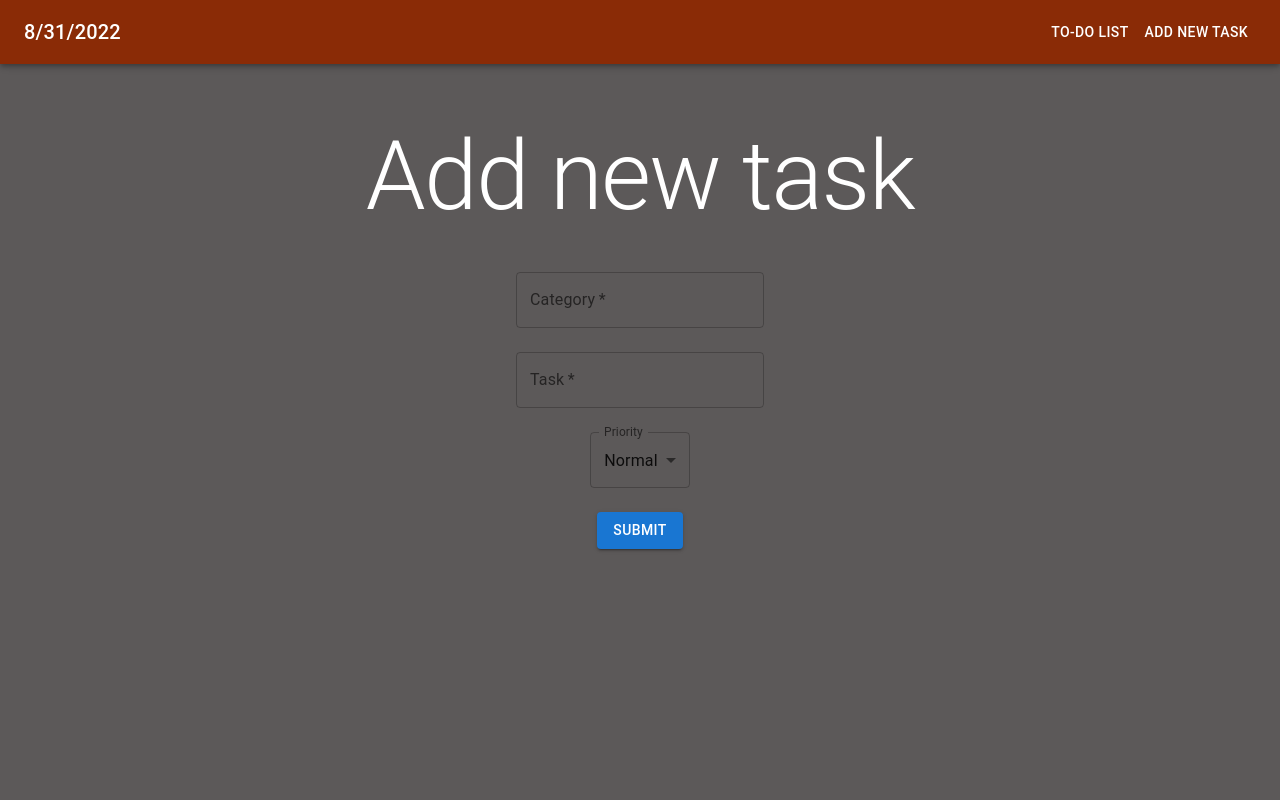
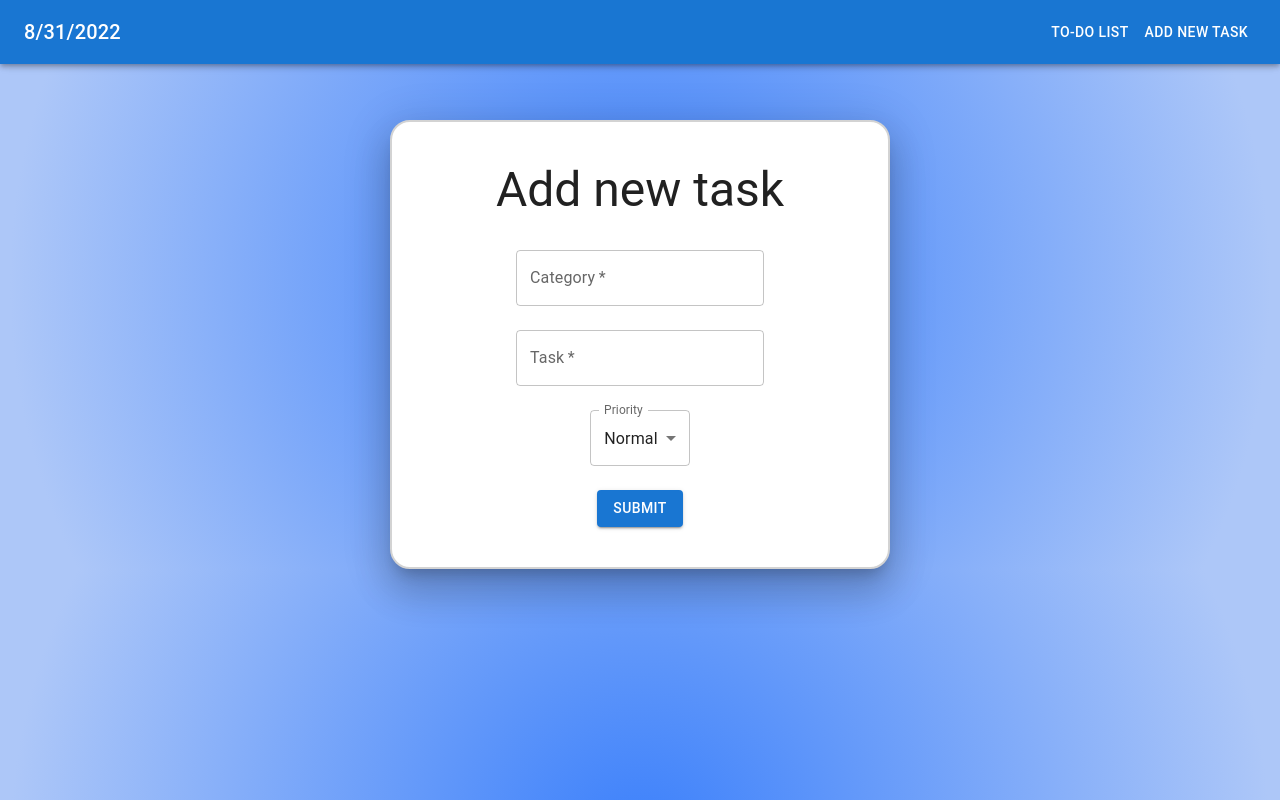
Before and after one commit to NacomiTagiera/To-do-list, a React (Create React App) app in the folder to-do-list/: page /add-task in a window 1280 px wide. Built offline with nearby package versions, Linux system fonts and the light colour scheme; no server answers.

Commit message:
Added better styles, cosmetic changes

```diff
--- a/to-do-list/public/index.html
+++ b/to-do-list/public/index.html
@@ -1,43 +1,19 @@
 <!DOCTYPE html>
 <html lang="en">
+
 <head>
   <meta charset="utf-8" />
   <link rel="icon" href="%PUBLIC_URL%/favicon.ico" />
   <meta name="viewport" content="width=device-width, initial-scale=1" />
   <meta name="theme-color" content="#000000" />
-    <meta
-      name="description"
-      content="Web site created using create-react-app"
-    />
+  <meta name="description" content="Web site created using create-react-app" />
   <link rel="apple-touch-icon" href="%PUBLIC_URL%/logo192.png" />
-    <!--
-      manifest.json provides metadata used when your web app is installed on a
-      user's mobile device or desktop. See https://developers.google.com/web/fundamentals/web-app-manifest/
-    -->
   <link rel="manifest" href="%PUBLIC_URL%/manifest.json" />
-    <!--
-      Notice the use of %PUBLIC_URL% in the tags above.
-      It will be replaced with the URL of the `public` folder during the build.
-      Only files inside the `public` folder can be referenced from the HTML.
+  <title>Todo List</title>
+</head>
 
-      Unlike "/favicon.ico" or "favicon.ico", "%PUBLIC_URL%/favicon.ico" will
-      work correctly both with client-side routing and a non-root public URL.
-      Learn how to configure a non-root public URL by running `npm run build`.
-    -->
-    <title>React App</title>
-  </head>
 <body>
-    <noscript>You need to enable JavaScript to run this app.</noscript>
   <div id="root"></div>
-    <!--
-      This HTML file is a template.
-      If you open it directly in the browser, you will see an empty page.
+</body>
 
-      You can add webfonts, meta tags, or analytics to this file.
-      The build step will place the bundled scripts into the <body> tag.
-
-      To begin the development, run `npm start` or `yarn start`.
-      To create a production bundle, use `npm run build` or `yarn build`.
-    -->
-  </body>
 </html>
--- a/to-do-list/src/components/Navbar.tsx
+++ b/to-do-list/src/components/Navbar.tsx
@@ -67,7 +67,7 @@ export default function Navbar({ window }: Props) {
   return (
     <Box sx={{ display: "flex", mb: 15 }}>
       <AppBar component="nav">
-        <Toolbar sx={{ backgroundColor: "#8a2b06" }}>
+        <Toolbar>
           <IconButton
             color="inherit"
             aria-label="open drawer"
@@ -112,7 +112,6 @@ export default function Navbar({ window }: Props) {
           sx={{
             display: { xs: "block", sm: "none" },
             "& .MuiDrawer-paper": {
-              backgroundColor: "darkgray",
               boxSizing: "border-box",
               width: drawerWidth,
             },
--- a/to-do-list/src/config/backendAPI.ts
+++ b/to-do-list/src/config/backendAPI.ts
@@ -25,9 +25,9 @@ const createTodo = async (newTodo: Todo) => {
   backendAPI.post(connection.todos.url, newTodo);
 };
 
-const deleteTodo = async (todoId: string) => {
+const deleteTodo = async (firebaseId: string) => {
   const response = await backendAPI.delete(
-    `${connection.todos.url}/${todoId}`,
+    `${connection.todos.url}/${firebaseId}`,
     {
       headers,
     }
@@ -35,15 +35,18 @@ const deleteTodo = async (todoId: string) => {
   return response.data;
 };
 
-const editTodo = async (modifiedTodo: TodoFormikValues, todoId: string) => {
-  const response = await backendAPI.patch(`${connection.todos.url}/${todoId}`, {
+const editTodo = async (modifiedTodo: TodoFormikValues, firebaseId: string) => {
+  const response = await backendAPI.patch(
+    `${connection.todos.url}/${firebaseId}`,
+    {
       headers,
       data: {
         category: modifiedTodo.category,
         task: modifiedTodo.task,
         priority: modifiedTodo.priority,
       },
-  });
+    }
+  );
   return response;
 };
 
--- a/to-do-list/src/index.css
+++ b/to-do-list/src/index.css
@@ -9,8 +9,9 @@ html {
 }
 
 body {
-  background-color: #5c5959;
-  color: white;
+  background: #b1caf8;
+  background: radial-gradient(circle, #3a7ffb 0%, #adc7f8 90%);
+  color: #fff;
   margin: 0;
   padding: 0;
 }
@@ -20,12 +21,12 @@ body {
 }
 
 ::-webkit-scrollbar-track {
-  background: lightgray;
+  background: #add8e6;
   border-radius: 8px;
-  box-shadow: inset 0 0 5px darkgray;
+  box-shadow: inset 0 0 5px #02029c;
 }
 
 ::-webkit-scrollbar-thumb {
-  background: #868585;
+  background: #00008b;
   border-radius: 8px;
 }
--- a/to-do-list/src/pages/AddTaskPanel.tsx
+++ b/to-do-list/src/pages/AddTaskPanel.tsx
@@ -5,6 +5,7 @@ import {
   Alert,
   Box,
   Button,
+  Card,
   Collapse,
   createTheme,
   FormControl,
@@ -74,23 +75,26 @@ export default function AddTaskPanel({ isInEditTodo = false, todo }: Props) {
       createdAt: new Date().toISOString(),
       completed: false,
     });
-    console.log(values);
     actions.resetForm();
     setDisplayInfo(true);
+    setTimeout(() => {
+      setDisplayInfo(false);
+    }, 2000);
+    setPriority("Normal");
   };
 
   const validationSchema = Yup.object().shape({
     category: Yup.string()
       .label("Category")
       .required()
-      .trim("Incorrect format")
+      .trim("Delete leading and trailing spaces!")
       .strict(true)
       .min(3)
       .max(25),
     task: Yup.string()
       .label("Task")
       .required()
-      .trim("Incorrect format")
+      .trim("Delete leading and trailing spaces!")
       .strict(true)
       .min(3)
       .max(60),
@@ -98,25 +102,27 @@ export default function AddTaskPanel({ isInEditTodo = false, todo }: Props) {
 
   return (
     <ThemeProvider theme={theme}>
-      <Box sx={{ mx: "auto", width: { md: "max-content" } }}>
+      <Card
+        sx={{
+          backgroundColor: "",
+          border: "2px solid lightgray",
+          borderRadius: 5,
+          boxShadow: 23,
+          mx: "auto",
+          p: 5,
+          width: "min(90%, 500px)",
+        }}
+      >
         <Formik
           initialValues={initialValues}
           onSubmit={onSubmit}
           validationSchema={validationSchema}
         >
-          <Box
-            sx={{
-              marginTop: 8,
-              display: "flex",
-              flexDirection: "column",
-              alignItems: "center",
-              justifyContent: "center",
-            }}
-          >
+          <Stack direction="column" spacing={4}>
             <Typography
-              variant="h1"
-              component="h1"
-              sx={{ mb: 5, textAlign: "center" }}
+              variant="h3"
+              component="h3"
+              sx={{ textAlign: "center" }}
             >
               {!!todo ? "Edit task" : "Add new task"}
             </Typography>
@@ -153,7 +159,7 @@ export default function AddTaskPanel({ isInEditTodo = false, todo }: Props) {
                 </Button>
               </Stack>
             </Form>
-          </Box>
+          </Stack>
         </Formik>
         <Collapse in={displayInfo} mountOnEnter unmountOnExit>
           <Alert severity="success" onClose={() => setDisplayInfo(false)}>
@@ -162,7 +168,7 @@ export default function AddTaskPanel({ isInEditTodo = false, todo }: Props) {
               : "Todo was successfully added!"}
           </Alert>
         </Collapse>
-      </Box>
+      </Card>
     </ThemeProvider>
   );
 }
--- a/to-do-list/src/pages/ToDoList.tsx
+++ b/to-do-list/src/pages/ToDoList.tsx
@@ -10,7 +10,6 @@ import {
   useGridSelector,
   GridToolbarQuickFilter,
   GridLinkOperator,
-  GridEventListener,
 } from "@mui/x-data-grid";
 import { Alert, Box, Pagination, Typography } from "@mui/material";
 import { Edit, HighlightOff } from "@mui/icons-material";
@@ -51,7 +50,7 @@ function CustomPagination() {
 
   return (
     <Pagination
-      color="standard"
+      color="primary"
       count={pageCount}
       page={page + 1}
       onChange={(event, value) => apiRef.current.setPage(value - 1)}
@@ -71,16 +70,16 @@ export default function ToDoList() {
   const styledDataGrid = {
     "& .MuiDataGrid-virtualScrollerRenderZone": {
       "& .MuiDataGrid-row": {
-        "&:nth-of-type(2n)": { backgroundColor: "#ff8a65" },
-        "&:nth-of-type(2n-1)": { backgroundColor: "#ff7043" },
+        "&:nth-of-type(2n)": { backgroundColor: "lightgray" },
+        "&:nth-of-type(2n-1)": { backgroundColor: "#eee" },
       },
     },
     "& .MuiDataGrid-columnHeaders": {
-      backgroundColor: "#ff8a65",
+      backgroundColor: "lightgray",
+      color: "primary.dark",
       fontSize: 16,
     },
     border: "none",
-    color: "white",
     mx: "auto",
   };
 
@@ -119,7 +118,7 @@ export default function ToDoList() {
       align: "center",
       headerAlign: "center",
       flex: 1,
-      minWidth: 100,
+      minWidth: 130,
     },
     {
       field: "createdAt",
@@ -129,7 +128,7 @@ export default function ToDoList() {
       align: "center",
       headerAlign: "center",
       flex: 1,
-      minWidth: 150,
+      minWidth: 160,
     },
     {
       field: "completed",
```
Lines whose indentation alone changed are shown as unchanged.
